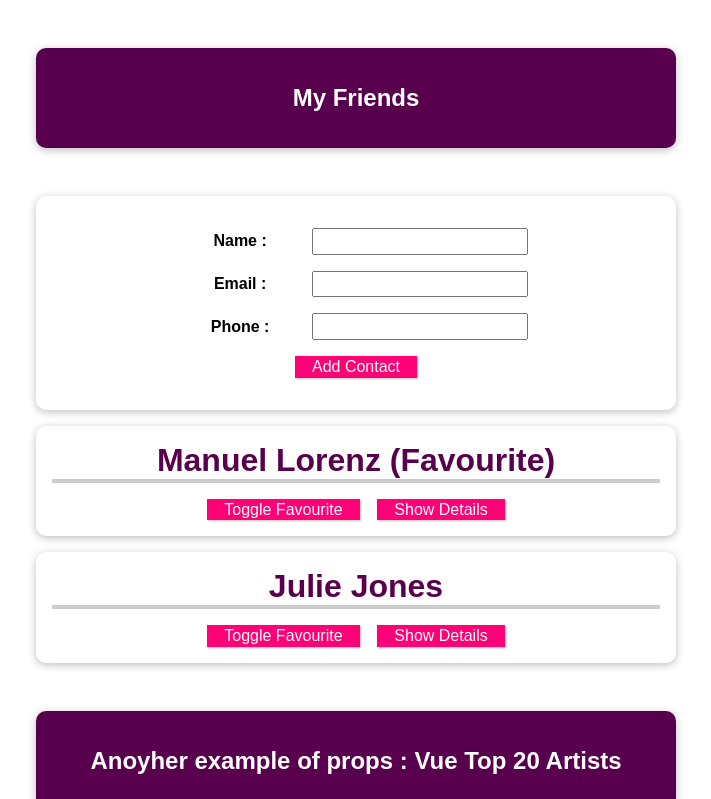
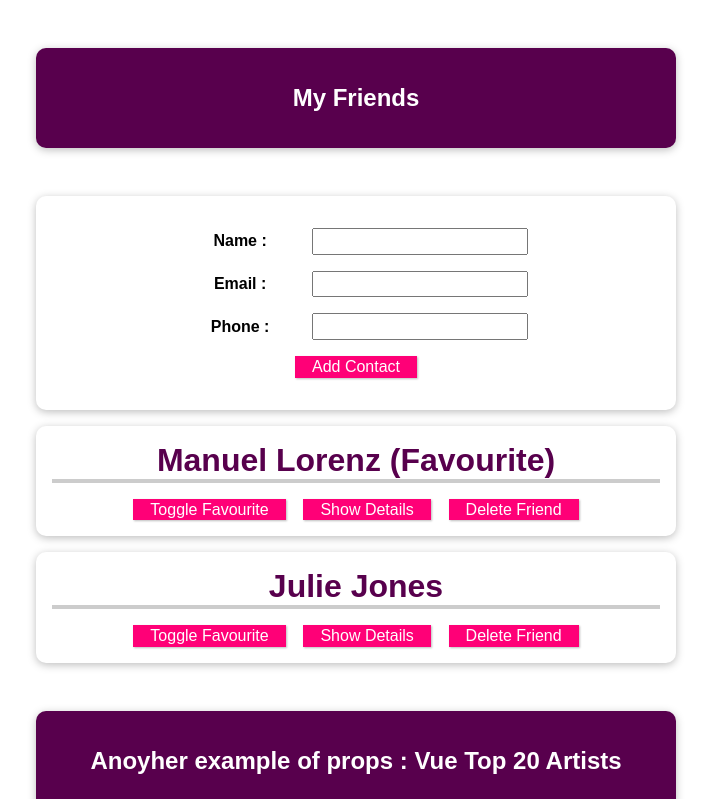
Before and after one commit to ravij1106/https---github.com-ravij1106-props-example, a Vue app: page / in a window 1280 px wide. Shown: the top 799 px of the page, without its empty margins (284-995 px from the left). Built offline with nearby package versions, Linux system fonts and the light colour scheme.

Commit message:
add funtionality added in friend example

```diff
--- a/src/App.vue
+++ b/src/App.vue
@@ -18,7 +18,8 @@
         :phone-number="friend.phone"
         :email-address="friend.email"
         :is-favourite="friend.isFavourite"
-        @toggle-favourite="toogleFavouriteStatus">
+        @toggle-favourite="toogleFavouriteStatus"
+        @delete-friend="deleteFriend">
       </friend-contact>
     </ul>
     <Test/>
@@ -74,6 +75,9 @@
       };
 
       this.friends.push(newFriend);
+    },
+    deleteFriend (friendId){
+      this.friends = this.friends.filter(friend => friend.id !== friendId);
     }
   }
 }
--- a/src/components/FriendContact.vue
+++ b/src/components/FriendContact.vue
@@ -14,6 +14,8 @@
         {{ emailAddress }}
       </li>
     </ul>
+    &nbsp;&nbsp;
+    <button @click="$emit('delete-friend', id);"> Delete Friend </button>
   </li>
 </template>
 
@@ -51,18 +53,10 @@
       // }
     },
   },
-  emits : {
-    'toggle-favourite' : function(id){
-      if(id){
-        console.log("id is available");
-        return true;
-      }
-      else{
-        console.warn("id is missing");
-        return false;
-      }
-    }
-  },
+  emits : [
+    'toggle-favourite',
+    'delete-friend',
+  ],
   data() {
     return {
       detailsAreVisible: false
@@ -75,7 +69,7 @@
     toggleFavourite(){
       //this.friendIsFavourite = !this.friendIsFavourite;
       this.$emit('toggle-favourite', this.id);
-    }
+    },
   }
 };
 </script>
--- a/src/components/NewFriend.vue
+++ b/src/components/NewFriend.vue
@@ -32,10 +32,6 @@
     },
     methods:{
         addFriend(){
-            console.log("Entered details\nName:"+this.name
-            +"\nEmail:"+this.email
-            +"\nPhone:"+this.phone);
-
             this.$emit('add-friend',this.name, this.email, this.phone);
         }
     }
```
